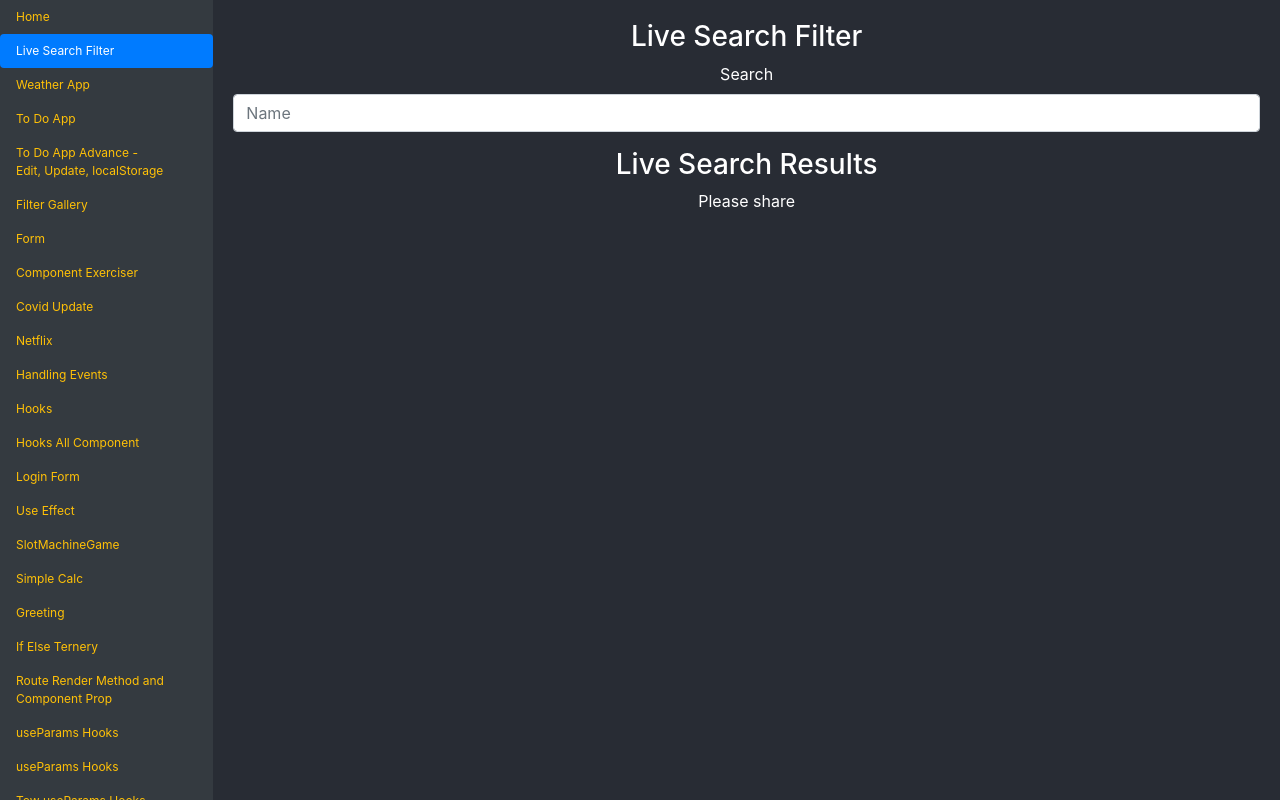
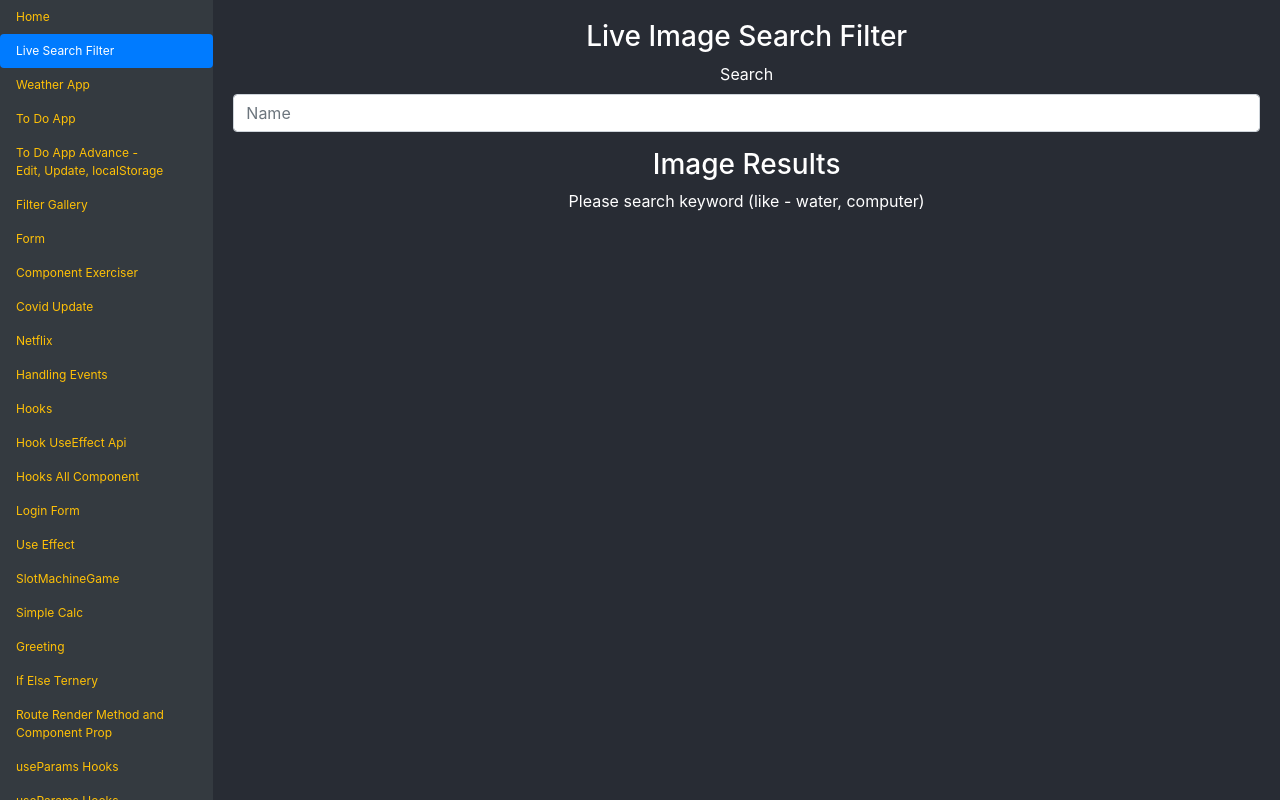
Before and after one commit to vicky-webonise/react2021, a React (Create React App) app: page /liveSearchFilter in a window 1280 px wide. Built offline with nearby package versions, Linux system fonts and the light colour scheme.

Commit message:
exrcise - useEffect

```diff
--- a/public/index.html
+++ b/public/index.html
@@ -2,7 +2,7 @@
 <html lang="en">
   <head>
     <meta charset="utf-8" />
-    <link rel="icon" href="%PUBLIC_URL%/favicon.ico" />
+    <link rel="icon" href="%PUBLIC_URL%/favicon.svg" />
     <meta name="viewport" content="width=device-width, initial-scale=1" />
     <meta name="theme-color" content="#000000" />
     <meta
--- a/src/App.js
+++ b/src/App.js
@@ -29,6 +29,7 @@ import FilterGallery from "./FilterGallery";
 import HooksComponent from "./components/hooks/HooksComponent";
 import LoginForm from "./components/hooks/LoginForm";
 import HooksUseEffect from "./components/hooks/HooksUseEffect";
+import HookUseEffectApi from "./components/hooks/HooksUseEffectApi";
 
 function App() {
   return (
@@ -48,6 +49,7 @@ function App() {
               <Route path="/" component={Home} exact />
               <Route path="/handlingEvents" component={HandlingEvents} />
               <Route path="/hooks" component={Hooks} />
+              <Route path="/hookUseEffectApi" component={HookUseEffectApi} />
               <Route path="/HooksComponent" component={HooksComponent} />
               <Route path="/HooksUseEffect" component={HooksUseEffect} />
               <Route path="/form" component={Form} />
--- a/src/LiveSearchFilter.jsx
+++ b/src/LiveSearchFilter.jsx
@@ -14,7 +14,7 @@ const LiveSearchFilter = () => {
 
   return (
     <>
-      <h3>Live Search Filter</h3>
+      <h3>Live Image Search Filter</h3>
       <div className="form-group">
         <label>Search</label>
         <input
--- a/src/LiveSearchResults.jsx
+++ b/src/LiveSearchResults.jsx
@@ -1,11 +1,11 @@
 const LiveSearchResults = ({ name }) => {
-  const imgSrc = `https://source.unsplash.com//800x450/?${name}`;
+  const imgSrc = `https://source.unsplash.com/800x450/?${name}`;
 
   return (
     <>
-      <h3>Live Search Results</h3>
+      <h3>Image Results</h3>
       {/* <img src={imgSrc} alt={name} /> */}
-      {name ? <img src={imgSrc} alt={name} width="600" height="400"/> : 'Please share'}
+      {name ? <img src={imgSrc} alt={name} width="600" height="400"/> : 'Please search keyword (like - water, computer)'}
     </>
   );
 };
--- /dev/null
+++ b/src/Loading.jsx
@@ -0,0 +1,10 @@
+
+const Loading = () => {
+  return (
+    <div className="loading">
+      <h2>Loading ...</h2>
+    </div>
+  )
+}
+
+export default Loading;
--- a/src/Navbar.jsx
+++ b/src/Navbar.jsx
@@ -46,7 +46,8 @@ const NavBar = () => {
             activeClassName="active"
             to="/todoAppAdvance"
           >
-            To Do App Advance - <br />Edit, Update, localStorage
+            To Do App Advance - <br />
+            Edit, Update, localStorage
           </NavLink>
         </li>
         <li className="nav-item">
@@ -117,6 +118,16 @@ const NavBar = () => {
             to="/hooks"
           >
             Hooks
+          </NavLink>
+        </li>
+        <li className="nav-item">
+          <NavLink
+            exact
+            className="nav-link"
+            activeClassName="active"
+            to="/hookUseEffectApi"
+          >
+            Hook UseEffect Api
           </NavLink>
         </li>
         <li className="nav-item">
--- /dev/null
+++ b/src/components/hooks/HooksUseEffectApi.jsx
@@ -0,0 +1,99 @@
+import { useEffect, useState } from "react";
+import Loading from '../../Loading';
+
+const HookUseEffectApi = () => {
+  const [users, setUsers] = useState([]);
+  const [loading, setLoading] = useState(true);
+
+  // const [usersWithClass, setUsersWithClass] = useState([]);
+  // const clsName = ["red", "blue", "green", "yellow"];
+
+  // const randclsName = () => { users.map((user) => {
+  //   // console.log(user);
+  //   clsName.forEach((cls) => {
+  //     // console.log(cls);
+  //     (user.newClass = cls);
+  //   })
+  //   return user;
+  //   });
+  // }
+  // randclsName();
+
+  // const newArr = users.map((user) => ({ ...user, newClass: "myClass" }));
+
+  const getUser = async () => {
+    // console.log("useEffect");
+
+    try {
+      const response = await fetch("https://jsonplaceholder.typicode.com/users");
+
+      const data = await response.json();
+      console.log(data);
+      setUsers(data);
+      setLoading(false);
+
+    } catch (error) {
+      console.log('error - ' + error);
+    }
+  };
+
+  useEffect(() => {
+    getUser();
+  }, []);
+
+  // if (loading) {
+  //   return <div>Loading</div>
+  // }
+
+  return (
+    <div>
+      <h3>Github Users with Fetch API</h3>
+      <div className="row">
+        {loading ? (
+          <Loading />
+        ) : (
+          <UserLoop users={users}/>
+        )}
+      </div>
+    </div>
+  );
+}
+
+export default HookUseEffectApi;
+
+
+const UserLoop = ({ users }) => {
+  return (
+    <>
+      {users.map((user) => {
+        const {
+          id,
+          name,
+          username,
+          email,
+          website,
+          address,
+          company,
+          newClass,
+        } = user;
+        return (
+          <div className="col-4" key={id}>
+            <div
+              className={`card text-white bg-success mb-4 ${newClass}`}
+            >
+              <div className="card-header">
+                {name} ({username})
+              </div>
+              <div className="card-body">
+                <h5 className="card-title">{email}</h5>
+                <p className="card-text">Website - {website}</p>
+                <p className="card-text">address - {address.city}</p>
+                <p className="card-text">company - {company.name}</p>
+              </div>
+            </div>
+          </div>
+        );
+      })}
+    </>
+  )
+}
--- a/src/index.scss
+++ b/src/index.scss
@@ -25,10 +25,11 @@ code {
   // justify-content: center;
   // align-items: center;
   text-align: center;
-      flex-grow: 1;
-    max-width: 100%;
-    height: 100vh;
+  flex-grow: 1;
+  max-width: 100%;
+  height: 100vh;
   overflow-y: auto;
+  position: relative;
 }
 
 /* .navbar-toggler {
@@ -88,3 +89,15 @@ code {
 ::-webkit-scrollbar-thumb:hover {
   background: #555;
 }
+
+.loading {
+  justify-content: center;
+  align-items: center;
+  display: flex;
+  position: absolute;
+  left: 0;
+  right: 0;
+  top: 0;
+  bottom: 0;
+  background-image: linear-gradient(180deg, #D0368A 0%, #708AD4 99%);
+}
```
Also changed, not shown: public/favicon.svg (added).
